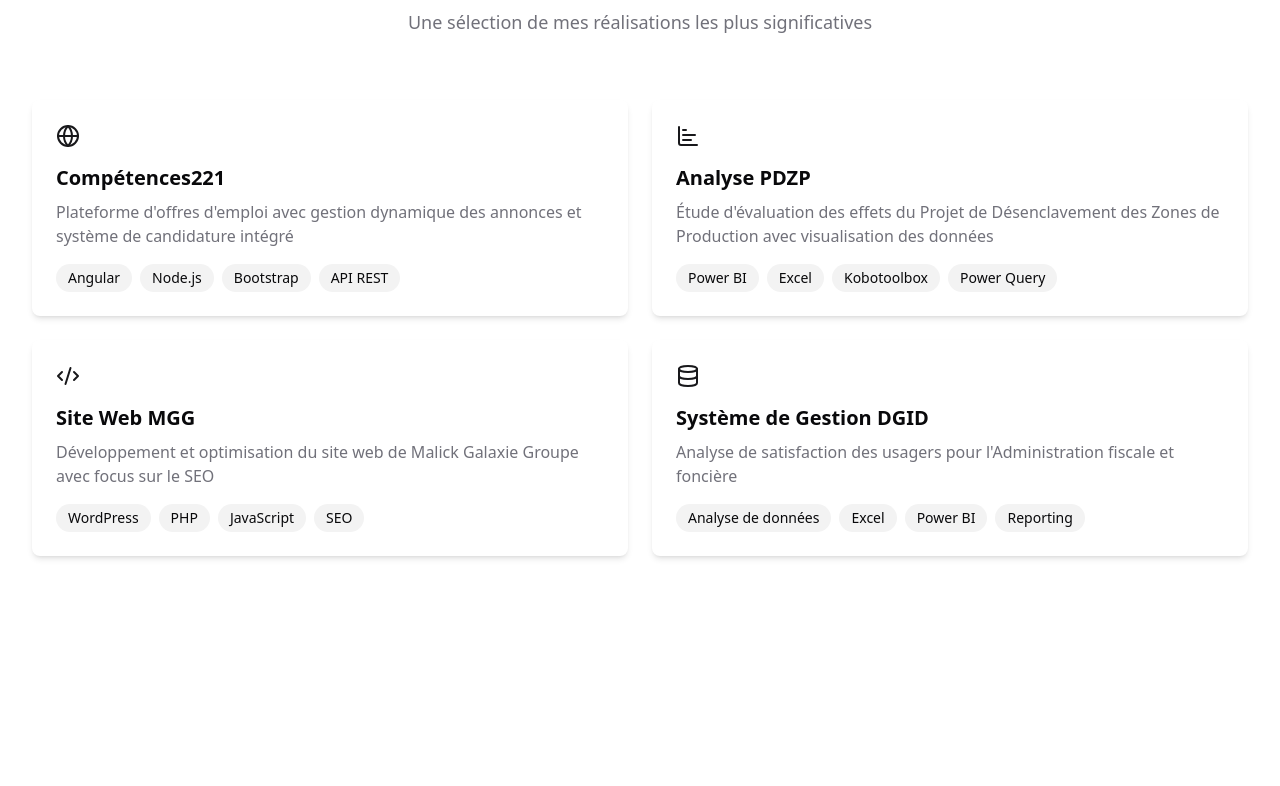
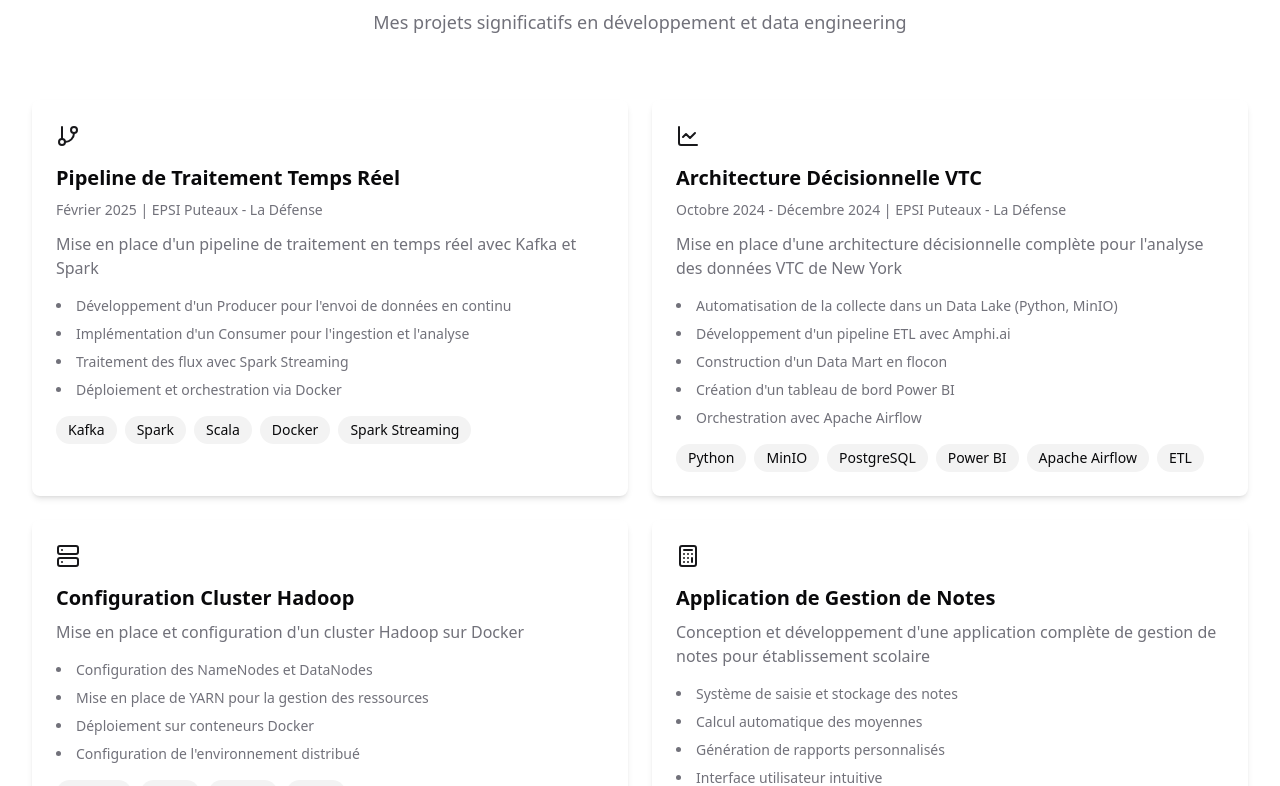
Before and after one commit to Babacarsar/portofolio, a React (Vite) app: page / in a window 1280 px wide. Shown: the part 4180-4966 px from the top of the page. Built offline with nearby package versions, Linux system fonts and the light colour scheme.

Commit message:
Update Projects section
Add new project details to the Projects section, including descriptions and technologies used.  The new projects include data processing with Spark, Kafka, and Scala; a decision-making architecture deployment; a Hadoop cluster setup; and a grade management application.

```diff
--- a/src/components/sections/Projects.tsx
+++ b/src/components/sections/Projects.tsx
@@ -1,11 +1,14 @@
 
 import React from 'react';
 import { motion } from 'framer-motion';
-import { Code2, Globe, Database, ChartBar } from 'lucide-react';
+import { Code2, Database, Server, GitBranch, Calculator, LineChart } from 'lucide-react';
 
 interface Project {
   title: string;
+  period?: string;
+  location?: string;
   description: string;
+  details?: string[];
   technologies: string[];
   icon: React.ReactNode;
 }
@@ -18,7 +21,19 @@ const ProjectCard = ({ project }: { project: Project }) => {
     >
       <div className="text-primary mb-4">{project.icon}</div>
       <h3 className="text-xl font-semibold mb-2">{project.title}</h3>
+      {project.period && project.location && (
+        <div className="text-sm text-muted-foreground mb-3">
+          {project.period} | {project.location}
+        </div>
+      )}
       <p className="text-muted-foreground mb-4">{project.description}</p>
+      {project.details && (
+        <ul className="list-disc list-inside mb-4 text-sm text-muted-foreground space-y-2">
+          {project.details.map((detail, index) => (
+            <li key={index}>{detail}</li>
+          ))}
+        </ul>
+      )}
       <div className="flex flex-wrap gap-2">
         {project.technologies.map((tech, index) => (
           <span
@@ -36,28 +51,58 @@ const ProjectCard = ({ project }: { project: Project }) => {
 const Projects = () => {
   const projects: Project[] = [
     {
-      title: "Compétences221",
-      description: "Plateforme d'offres d'emploi avec gestion dynamique des annonces et système de candidature intégré",
-      technologies: ["Angular", "Node.js", "Bootstrap", "API REST"],
-      icon: <Globe size={24} />
+      title: "Pipeline de Traitement Temps Réel",
+      period: "Février 2025",
+      location: "EPSI Puteaux - La Défense",
+      description: "Mise en place d'un pipeline de traitement en temps réel avec Kafka et Spark",
+      details: [
+        "Développement d'un Producer pour l'envoi de données en continu",
+        "Implémentation d'un Consumer pour l'ingestion et l'analyse",
+        "Traitement des flux avec Spark Streaming",
+        "Déploiement et orchestration via Docker"
+      ],
+      technologies: ["Kafka", "Spark", "Scala", "Docker", "Spark Streaming"],
+      icon: <GitBranch size={24} />
     },
     {
-      title: "Analyse PDZP",
-      description: "Étude d'évaluation des effets du Projet de Désenclavement des Zones de Production avec visualisation des données",
-      technologies: ["Power BI", "Excel", "Kobotoolbox", "Power Query"],
-      icon: <ChartBar size={24} />
+      title: "Architecture Décisionnelle VTC",
+      period: "Octobre 2024 - Décembre 2024",
+      location: "EPSI Puteaux - La Défense",
+      description: "Mise en place d'une architecture décisionnelle complète pour l'analyse des données VTC de New York",
+      details: [
+        "Automatisation de la collecte dans un Data Lake (Python, MinIO)",
+        "Développement d'un pipeline ETL avec Amphi.ai",
+        "Construction d'un Data Mart en flocon",
+        "Création d'un tableau de bord Power BI",
+        "Orchestration avec Apache Airflow"
+      ],
+      technologies: ["Python", "MinIO", "PostgreSQL", "Power BI", "Apache Airflow", "ETL"],
+      icon: <LineChart size={24} />
     },
     {
-      title: "Site Web MGG",
-      description: "Développement et optimisation du site web de Malick Galaxie Groupe avec focus sur le SEO",
-      technologies: ["WordPress", "PHP", "JavaScript", "SEO"],
-      icon: <Code2 size={24} />
+      title: "Configuration Cluster Hadoop",
+      description: "Mise en place et configuration d'un cluster Hadoop sur Docker",
+      details: [
+        "Configuration des NameNodes et DataNodes",
+        "Mise en place de YARN pour la gestion des ressources",
+        "Déploiement sur conteneurs Docker",
+        "Configuration de l'environnement distribué"
+      ],
+      technologies: ["Hadoop", "YARN", "Docker", "Linux"],
+      icon: <Server size={24} />
     },
     {
-      title: "Système de Gestion DGID",
-      description: "Analyse de satisfaction des usagers pour l'Administration fiscale et foncière",
-      technologies: ["Analyse de données", "Excel", "Power BI", "Reporting"],
-      icon: <Database size={24} />
+      title: "Application de Gestion de Notes",
+      description: "Conception et développement d'une application complète de gestion de notes pour établissement scolaire",
+      details: [
+        "Système de saisie et stockage des notes",
+        "Calcul automatique des moyennes",
+        "Génération de rapports personnalisés",
+        "Interface utilisateur intuitive",
+        "Système de notifications"
+      ],
+      technologies: ["Java", "Spring Boot", "MySQL", "React", "REST API"],
+      icon: <Calculator size={24} />
     }
   ];
 
@@ -67,10 +112,10 @@ const Projects = () => {
         <div className="animate-on-scroll">
           <h2 className="section-title">Projets</h2>
           <p className="section-subtitle">
-            Une sélection de mes réalisations les plus significatives
+            Mes projets significatifs en développement et data engineering
           </p>
 
-          <div className="grid grid-cols-1 md:grid-cols-2 gap-6">
+          <div className="grid grid-cols-1 lg:grid-cols-2 gap-6 mt-12">
             {projects.map((project, index) => (
               <ProjectCard key={index} project={project} />
             ))}
```
